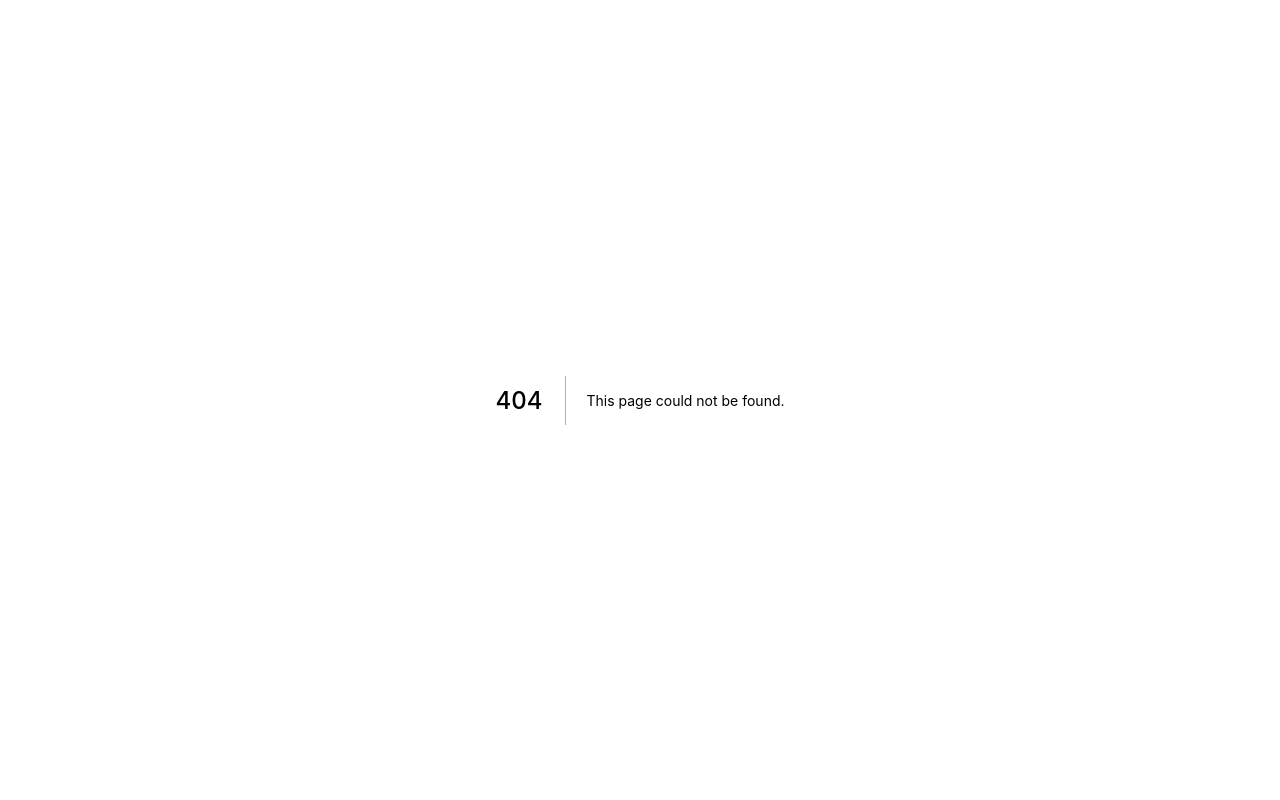
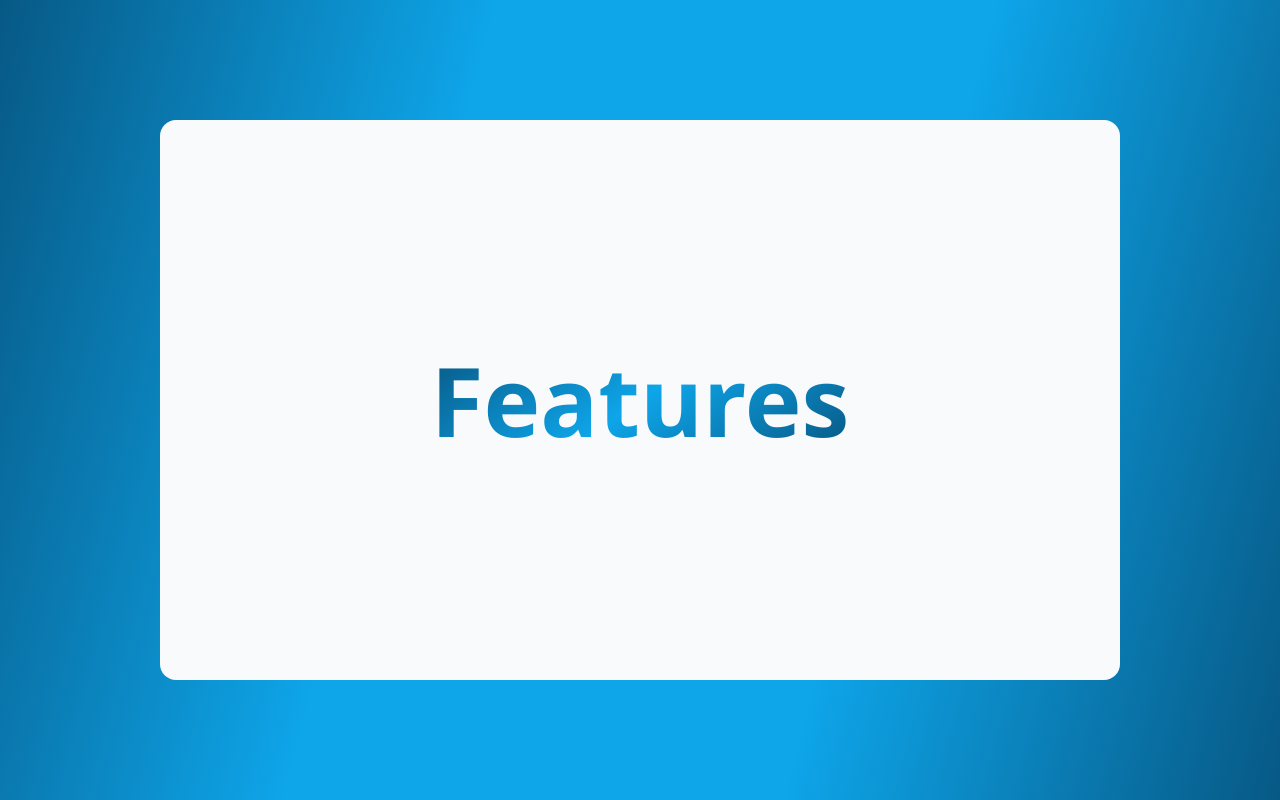
Before and after one commit to higorasilverio/NextJS_Portifolio, a Next.js app: page /features in a window 1280 px wide. Before the commit this address had no page. Built offline with nearby package versions, Linux system fonts and the light colour scheme.

Commit message:
✨ (pages): add new pages

```diff
--- /dev/null
+++ b/pages/features/index.tsx
@@ -0,0 +1,16 @@
+import Paper from '../../src/components/Paper'
+import Title from '../../src/components/Title'
+import Wrapper from '../../src/components/Wrapper'
+import { memo } from 'react'
+
+const Features = () => {
+  return (
+    <Wrapper>
+      <Paper>
+        <Title label="Features" />
+      </Paper>
+    </Wrapper>
+  )
+}
+
+export default memo(Features)
```
Also changed, not shown: pages/contact/index.tsx (added, +16 -0 lines), pages/github/index.tsx (added, +16 -0 lines), pages/social/index.tsx (added, +16 -0 lines).
